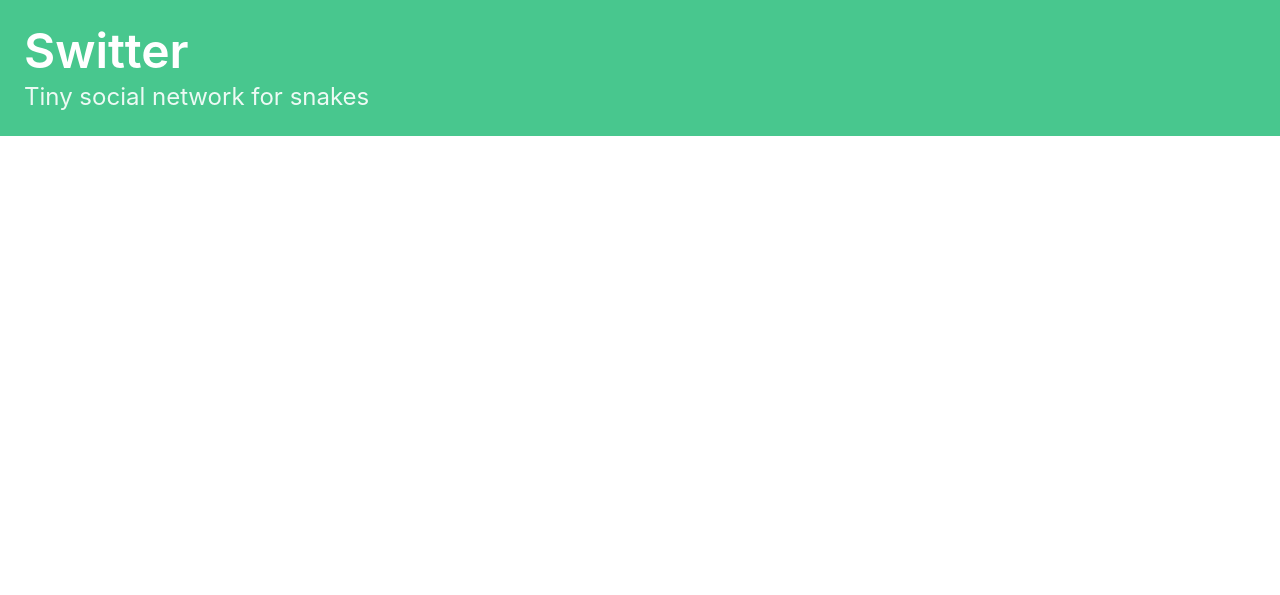
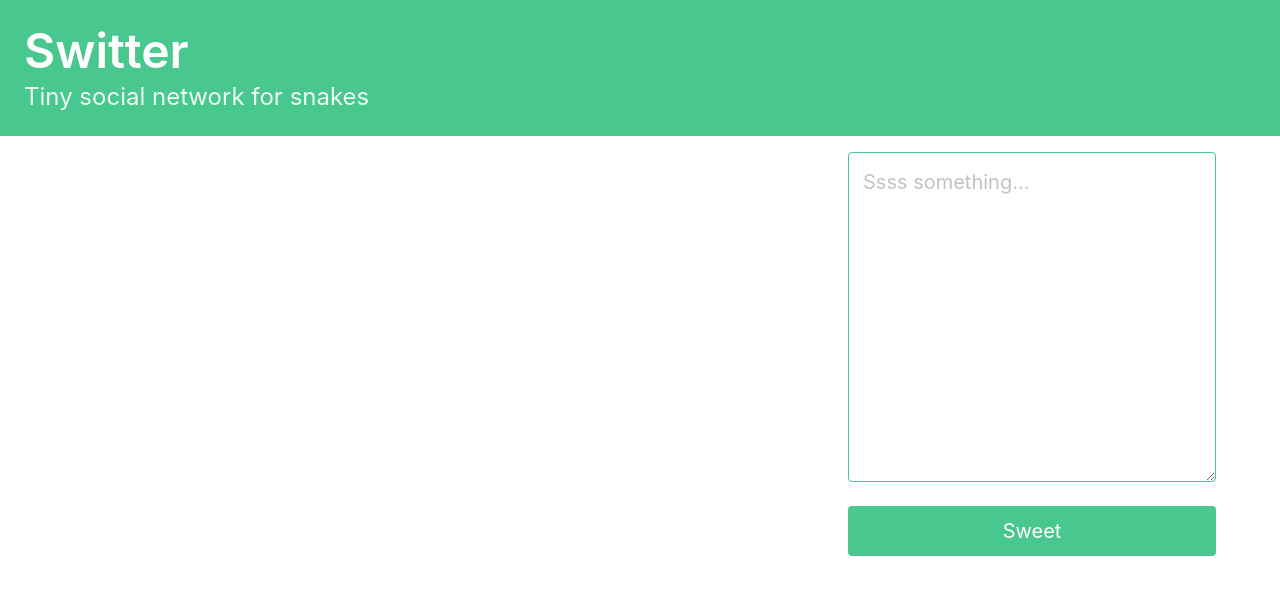
Before and after one commit to marketulinek/switter, a Django app: page / in a window 1280 px wide. Shown: the top 595 px of the page. Run offline with Django 4.2, Linux system fonts and the light colour scheme.

Commit message:
Preventing double submission and handling errors

```diff
--- /dev/null
+++ b/switter/forms.py
@@ -0,0 +1,19 @@
+from django import forms
+from .models import Sweet
+
+
+class SweetForm(forms.ModelForm):
+    content = forms.CharField(
+        required=True,
+        widget=forms.widgets.Textarea(
+            attrs={
+                'placeholder': 'Ssss something...',
+                'class': 'textarea is-success is-medium'
+            }
+        ),
+        label = ''
+    )
+
+    class Meta:
+        model = Sweet
+        exclude = ('user', )
--- a/switter/templates/switter/dashboard.html
+++ b/switter/templates/switter/dashboard.html
@@ -13,4 +13,12 @@
             {% endfor %}
         {% endfor %}
     </div>
+
+    <div class="column is-one-third">
+        <form method="post">
+            {% csrf_token %}
+            {{ form.as_p }}
+            <button class="button is-success is-fullwidth is-medium mt-5" type="submit">Sweet</button>
+        </form>
+    </div>
 {% endblock %}
--- a/switter/views.py
+++ b/switter/views.py
@@ -1,10 +1,20 @@
-from django.shortcuts import render
+from django.shortcuts import render, redirect
+from .forms import SweetForm
 from .models import Profile, Sweet
 
 
 def dashboard(request):
     # sweets = Sweet.objects.get(user=request.user.profile.follows.user.sweet)
-    return render(request, 'switter/dashboard.html')
+    form = SweetForm(request.POST or None)
+
+    if request.method == 'POST':
+        if form.is_valid():
+            sweet = form.save(commit=False)
+            sweet.user = request.user
+            sweet.save()
+            return redirect('switter:dashboard')
+
+    return render(request, 'switter/dashboard.html', {'form': form})
 
 def profile_list(request):
     profiles = Profile.objects.exclude(user=request.user)
```
